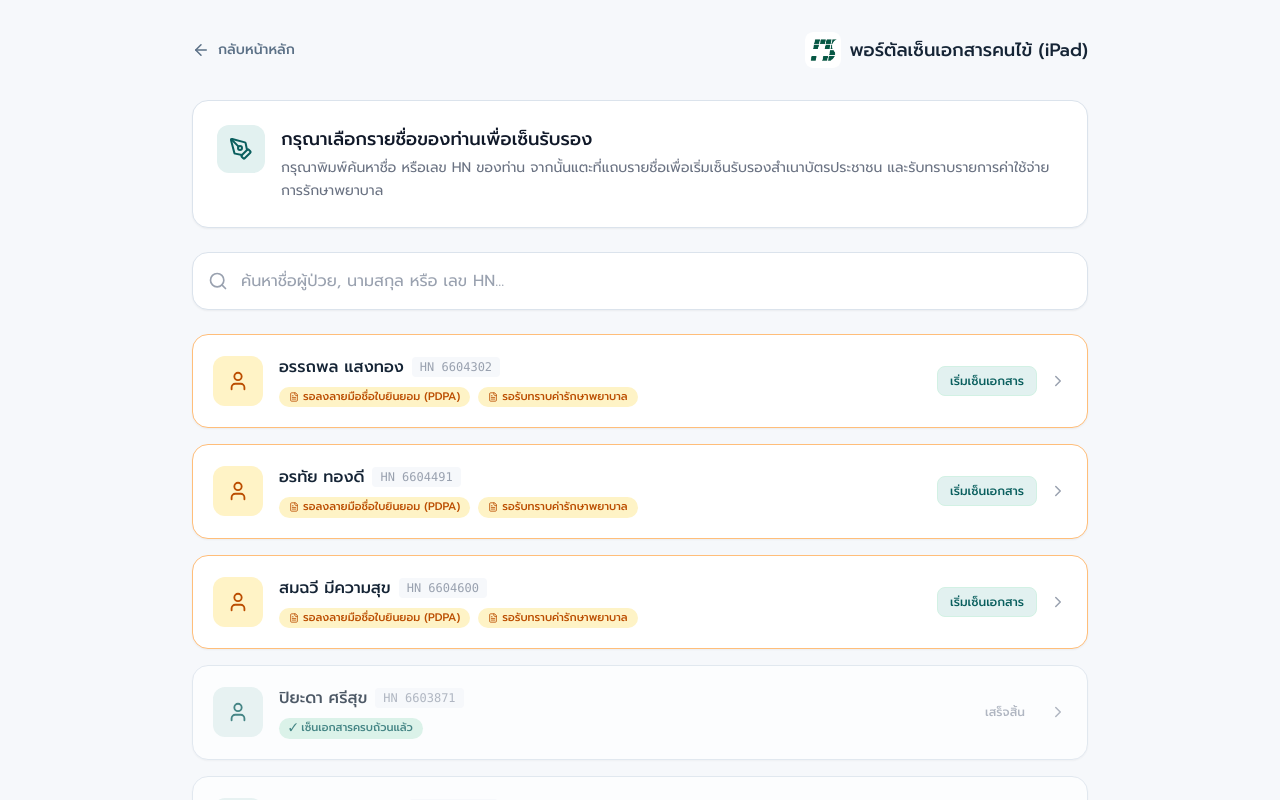
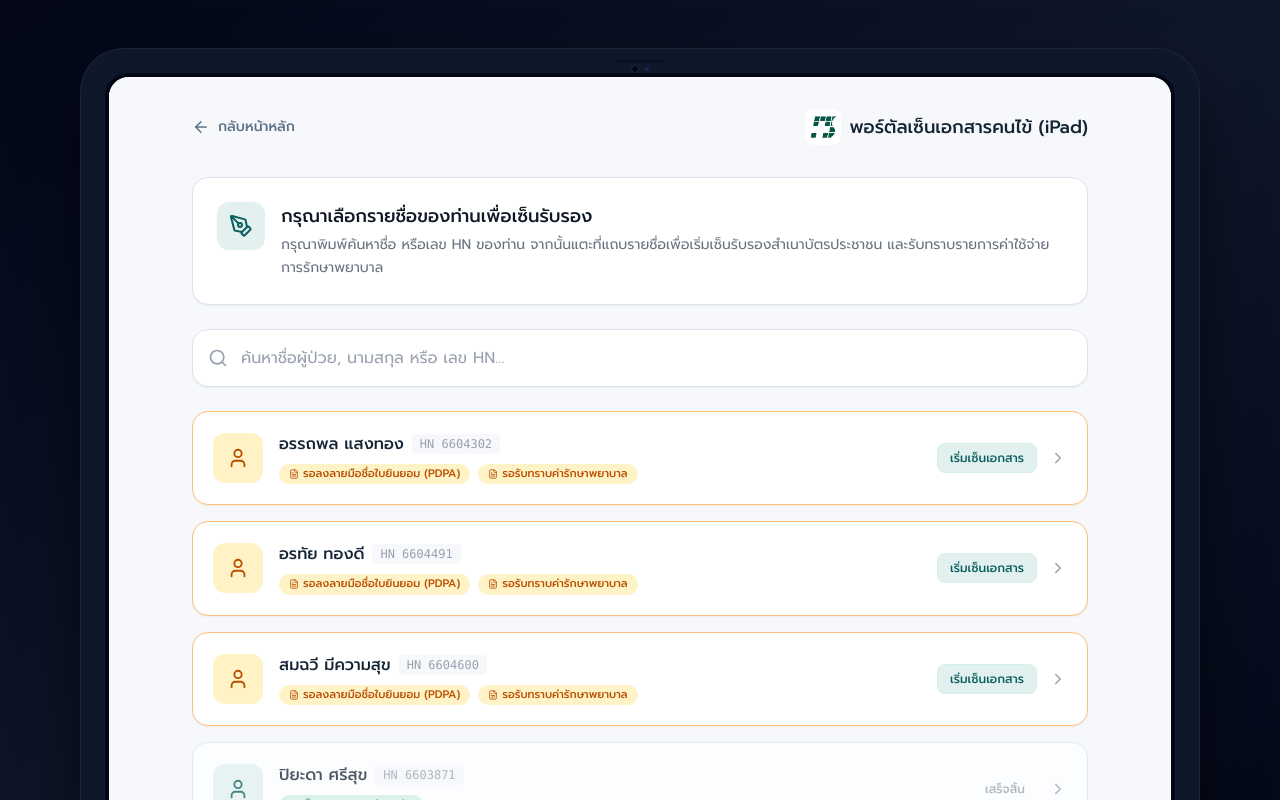
Before and after one commit to nidss/HCFI, a React (Vite) app: page /#/patient/select in a window 1280 px wide. Shown: the top 800 px of the page. Built offline with nearby package versions, Linux system fonts and the light colour scheme.

Commit message:
feat(patient-portal): wrap patient portal inside a responsive iPad device frame layout

```diff
--- a/src/App.tsx
+++ b/src/App.tsx
@@ -12,6 +12,7 @@ import { InsurerLogin } from "./pages/insurer/InsurerLogin";
 import { InsurerDownload } from "./pages/insurer/InsurerDownload";
 import { InsurerOverview } from "./pages/insurer/InsurerOverview";
 import { PortalSelection } from "./pages/PortalSelection";
+import { PatientPortalLayout } from "./layouts/PatientPortalLayout";
 import { PatientSelect } from "./pages/patient/PatientSelect";
 import { PatientSign } from "./pages/patient/PatientSign";
 import { NotFound } from "./pages/NotFound";
@@ -30,8 +31,10 @@ export default function App() {
         <Route path="/audit-log" element={<AuditLog />} />
         <Route path="/settings" element={<Settings />} />
       </Route>
-      <Route path="/patient/select" element={<PatientSelect />} />
-      <Route path="/patient/sign/:hn" element={<PatientSign />} />
+      <Route element={<PatientPortalLayout />}>
+        <Route path="/patient/select" element={<PatientSelect />} />
+        <Route path="/patient/sign/:hn" element={<PatientSign />} />
+      </Route>
       <Route path="/insurer/login" element={<InsurerLogin />} />
       <Route path="/insurer/overview" element={<InsurerOverview />} />
       <Route path="/insurer/download" element={<InsurerDownload />} />
--- /dev/null
+++ b/src/layouts/PatientPortalLayout.tsx
@@ -0,0 +1,30 @@
+import { Outlet } from "react-router-dom";
+
+export function PatientPortalLayout() {
+  return (
+    <div className="min-h-screen w-full bg-slate-950 flex items-center justify-center p-0 sm:p-8 md:p-12 bg-gradient-to-br from-slate-950 via-slate-900 to-brand-950 overflow-auto">
+      {/* iPad Container Frame */}
+      <div className="relative w-full h-screen sm:h-auto max-w-[1120px] bg-slate-900 rounded-none sm:rounded-[44px] p-0 sm:p-5 md:p-6 shadow-none sm:shadow-[0_30px_70px_-15px_rgba(0,0,0,0.9)] border-0 sm:border border-slate-800/80 flex flex-col items-center justify-center shrink-0">
+
+        {/* Top Camera Notch (Only on Tablet/Desktop) */}
+        <div className="hidden sm:flex absolute top-4 left-1/2 -translate-x-1/2 items-center gap-1.5 z-10">
+          <div className="size-2 bg-slate-950 rounded-full border border-slate-800" />
+          <div className="size-1 bg-blue-950 rounded-full" />
+        </div>
+
+        {/* Speaker Slot (Only on Tablet/Desktop) */}
+        <div className="hidden sm:block absolute top-2.5 left-1/2 -translate-x-1/2 w-12 h-1 bg-slate-950 rounded-full opacity-40 z-10" />
+
+        {/* iPad Screen Wrapper */}
+        <div className="relative w-full h-full sm:h-auto sm:aspect-[4/3] bg-[#f6f8fb] rounded-none sm:rounded-[24px] overflow-hidden border-0 sm:border-[4px] border-slate-950 flex flex-col shadow-inner">
+          <div className="absolute inset-0 flex flex-col overflow-hidden">
+            <Outlet />
+          </div>
+        </div>
+
+        {/* Bottom Home Indicator Bar (Only on Tablet/Desktop) */}
+        <div className="hidden sm:block absolute bottom-2.5 left-1/2 -translate-x-1/2 w-32 h-1 bg-slate-950 rounded-full opacity-60 z-10" />
+      </div>
+    </div>
+  );
+}
--- a/src/pages/patient/PatientSelect.tsx
+++ b/src/pages/patient/PatientSelect.tsx
@@ -30,7 +30,7 @@ export function PatientSelect() {
   }, [pendingPatients, searchTerm]);
 
   return (
-    <div className="min-h-screen w-full bg-[#f6f8fb] flex flex-col p-6 sm:p-8">
+    <div className="h-full w-full bg-[#f6f8fb] flex flex-col p-6 sm:p-8 overflow-y-auto">
       {/* Top Header */}
       <div className="w-full max-w-4xl mx-auto flex items-center justify-between mb-8">
         <button
--- a/src/pages/patient/PatientSign.tsx
+++ b/src/pages/patient/PatientSign.tsx
@@ -190,7 +190,7 @@ export function PatientSign() {
   };
 
   return (
-    <div className="min-h-screen w-full bg-[#f6f8fb] flex flex-col p-6 sm:p-8">
+    <div className="h-full w-full bg-[#f6f8fb] flex flex-col p-6 sm:p-8 overflow-y-auto">
       {/* Top Header Bar */}
       <div className="w-full max-w-4xl mx-auto flex items-center justify-between mb-6">
         <button
```
